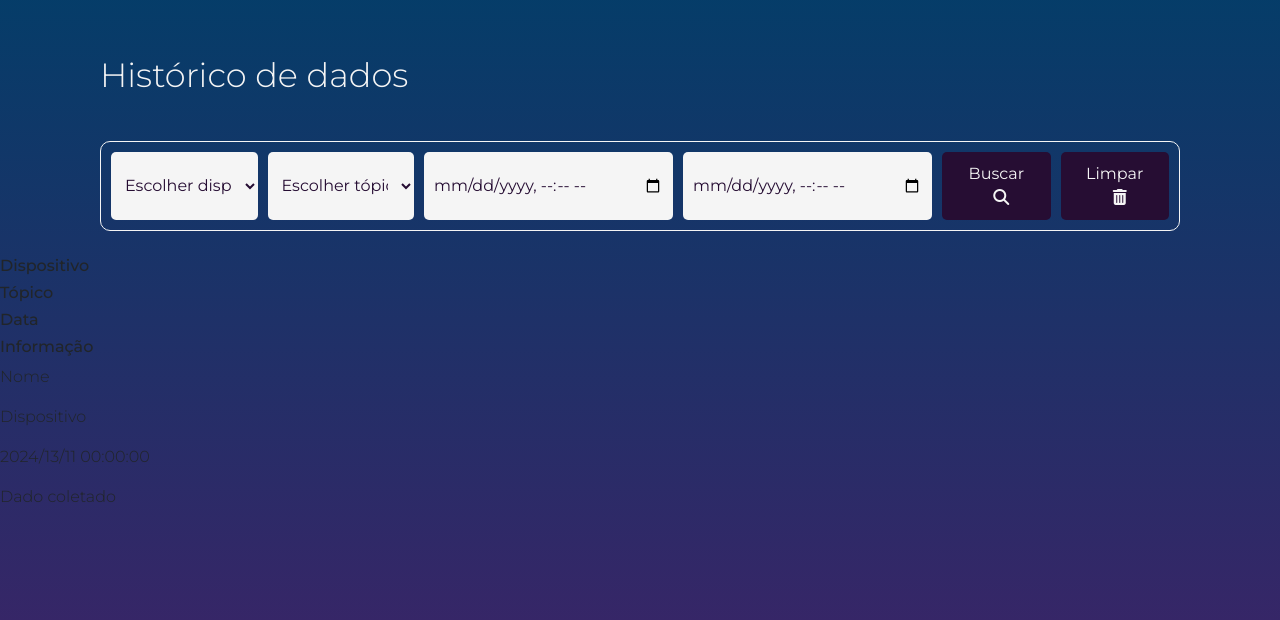
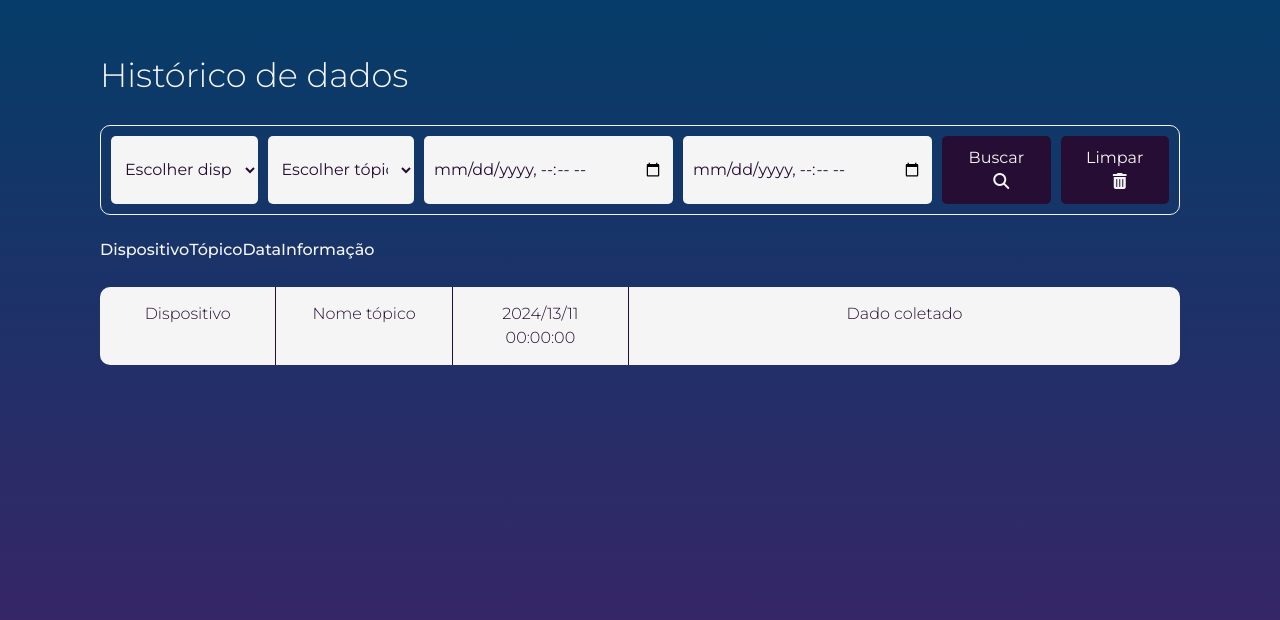
Before and after one commit to nabelly19/CreativeExperiencePUCPR, a Flask app: template Dashboard_Web/views/logs.html in a window 1280 px wide. Shown: the part 66-686 px from the top of the page. Run offline with Flask 3, Linux system fonts and the light colour scheme; the template is opened without the code that fills it, so the values that code supplies are empty.

Commit message:
Update: card log concluído

```diff
--- a/Dashboard_Web/static/css/logs.css
+++ b/Dashboard_Web/static/css/logs.css
@@ -65,3 +65,39 @@ select, form input{
 input:hover {
     border: none;
 }
+
+.content-logs {
+    margin: 25px 100px;
+}
+
+.title-log {
+    color: #F5F5F5;
+    display: flex;
+}
+
+.card-log {
+    background-color: #F5F5F5;
+    border-radius: 10px;
+    margin: 20px 0px 10px 0px;
+    display: flex;
+    color: #260D33;
+}
+
+p {
+    margin: 0;
+}
+
+.card-log p {
+    padding: 15px;
+}
+
+.log-topic, .log-device, .log-datetime {
+    width: 30%;
+    border-right: #260D33 1px solid;
+    text-align: center;
+}
+
+.log-data {
+    width: 100%;
+    text-align: center;
+}
--- a/Dashboard_Web/views/logs.html
+++ b/Dashboard_Web/views/logs.html
@@ -56,10 +56,10 @@
                         <h6>Informação</h6>
                     </div>
                     <div class="card-log">
-                        <p>Nome</p>
-                        <p>Dispositivo</p>
-                        <p>2024/13/11 00:00:00</p>
-                        <p>Dado coletado</p>
+                        <p class="log-device">Dispositivo</p>
+                        <p class="log-topic">Nome tópico</p>
+                        <p class="log-datetime">2024/13/11 00:00:00</p>
+                        <p class="log-data">Dado coletado</p>
                     </div>
                 </div>
 {% endblock %}
```
